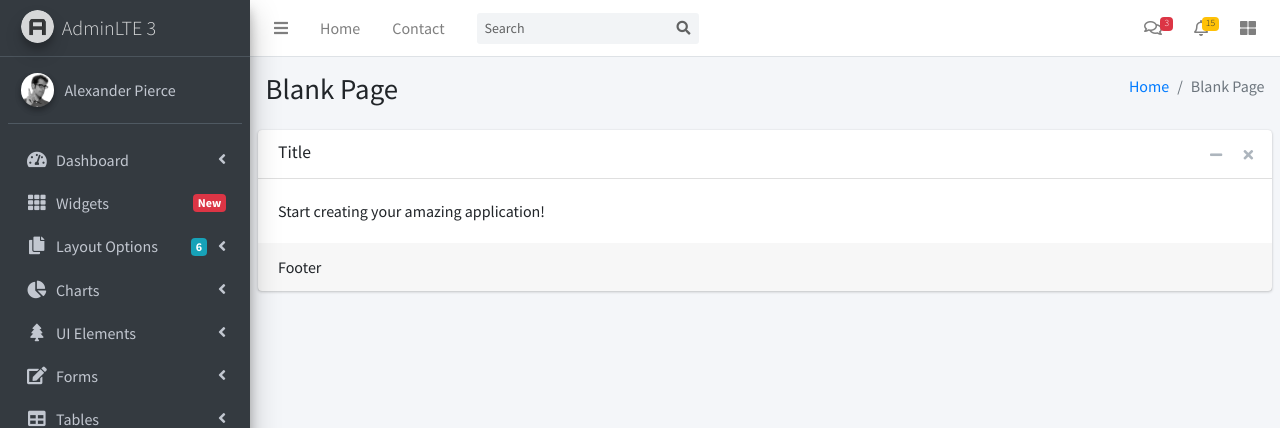
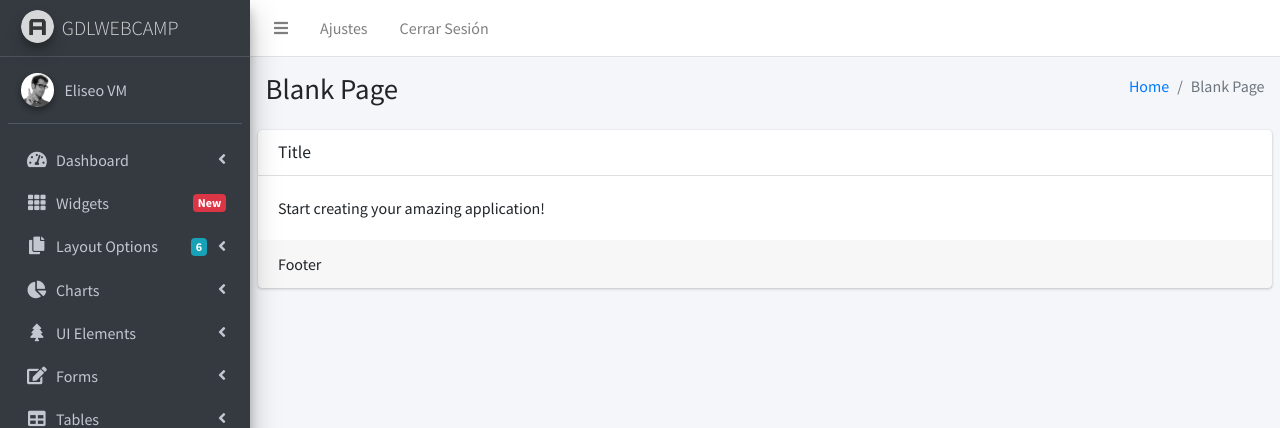
Before and after one commit to EVM-Z/Pagina-Conferencia, a PHP site: page /yo-gdlwebcam/admin/pages/examples/admin-area.php in a window 1280 px wide. Shown: the top 428 px of the page. Run offline with PHP 8.4, Linux system fonts and the light colour scheme.

Commit message:
Ajustes al diseño de Admin LTE

```diff
--- a/admin/pages/examples/admin-area.php
+++ b/admin/pages/examples/admin-area.php
@@ -1,7 +1,7 @@
 <?php
 include 'templates/header.php';
-include 'templates/barra.php';
-include 'templates/navegacion.php';
+include 'templates/barra-superior.php';
+include 'templates/navegacion-lateral.php';
 ?>
 
 
@@ -34,13 +34,6 @@ include 'templates/navegacion.php';
                 <div class="card">
                     <div class="card-header">
                         <h3 class="card-title">Title</h3>
-
-                        <div class="card-tools">
-                            <button type="button" class="btn btn-tool" data-card-widget="collapse" data-toggle="tooltip" title="Collapse">
-              <i class="fas fa-minus"></i></button>
-                            <button type="button" class="btn btn-tool" data-card-widget="remove" data-toggle="tooltip" title="Remove">
-              <i class="fas fa-times"></i></button>
-                        </div>
                     </div>
                     <div class="card-body">
                         Start creating your amazing application!
--- a/admin/pages/examples/templates/barra.php
+++ b/admin/pages/examples/templates/barra-superior.php
@@ -9,33 +9,18 @@
                             <a class="nav-link" data-widget="pushmenu" href="#"><i class="fas fa-bars"></i></a>
                         </li>
                         <li class="nav-item d-none d-sm-inline-block">
-                            <a href="../../index3.html" class="nav-link">Home</a>
+                            <a href="../../index3.html" class="nav-link">Ajustes</a>
                         </li>
                         <li class="nav-item d-none d-sm-inline-block">
-                            <a href="#" class="nav-link">Contact</a>
+                            <a href="#" class="nav-link">Cerrar Sesión</a>
                         </li>
                     </ul>
 
-                    <!-- SEARCH FORM -->
-                    <form class="form-inline ml-3">
-                        <div class="input-group input-group-sm">
-                            <input class="form-control form-control-navbar" type="search" placeholder="Search" aria-label="Search">
-                            <div class="input-group-append">
-                                <button class="btn btn-navbar" type="submit">
-                    <i class="fas fa-search"></i>
-                </button>
-                            </div>
-                        </div>
-                    </form>
 
                     <!-- Right navbar links -->
                     <ul class="navbar-nav ml-auto">
                         <!-- Messages Dropdown Menu -->
                         <li class="nav-item dropdown">
-                            <a class="nav-link" data-toggle="dropdown" href="#">
-                                <i class="far fa-comments"></i>
-                                <span class="badge badge-danger navbar-badge">3</span>
-                            </a>
                             <div class="dropdown-menu dropdown-menu-lg dropdown-menu-right">
                                 <a href="#" class="dropdown-item">
                                     <!-- Message Start -->
@@ -90,10 +75,6 @@
                         </li>
                         <!-- Notifications Dropdown Menu -->
                         <li class="nav-item dropdown">
-                            <a class="nav-link" data-toggle="dropdown" href="#">
-                                <i class="far fa-bell"></i>
-                                <span class="badge badge-warning navbar-badge">15</span>
-                            </a>
                             <div class="dropdown-menu dropdown-menu-lg dropdown-menu-right">
                                 <span class="dropdown-item dropdown-header">15 Notifications</span>
                                 <div class="dropdown-divider"></div>
@@ -116,9 +97,6 @@
                             </div>
                         </li>
                         <li class="nav-item">
-                            <a class="nav-link" data-widget="control-sidebar" data-slide="true" href="#">
-                                <i class="fas fa-th-large"></i>
-                            </a>
                         </li>
                     </ul>
                 </nav>
--- a/admin/pages/examples/templates/navegacion.php
+++ b/admin/pages/examples/templates/navegacion-lateral.php
@@ -1,9 +1,9 @@
 <!-- Main Sidebar Container -->
 <aside class="main-sidebar sidebar-dark-primary elevation-4">
             <!-- Brand Logo -->
-            <a href="../../index3.html" class="brand-link">
+            <a href="../../../index.php" class="brand-link">
                 <img src="../../dist/img/AdminLTELogo.png" alt="AdminLTE Logo" class="brand-image img-circle elevation-3" style="opacity: .8">
-                <span class="brand-text font-weight-light">AdminLTE 3</span>
+                <span class="brand-text font-weight-light">GDLWEBCAMP</span>
             </a>
 
             <!-- Sidebar -->
@@ -14,7 +14,7 @@
                         <img src="../../dist/img/user2-160x160.jpg" class="img-circle elevation-2" alt="User Image">
                     </div>
                     <div class="info">
-                        <a href="#" class="d-block">Alexander Pierce</a>
+                        <a href="#" class="d-block">Eliseo VM</a>
                     </div>
                 </div>
 
```
